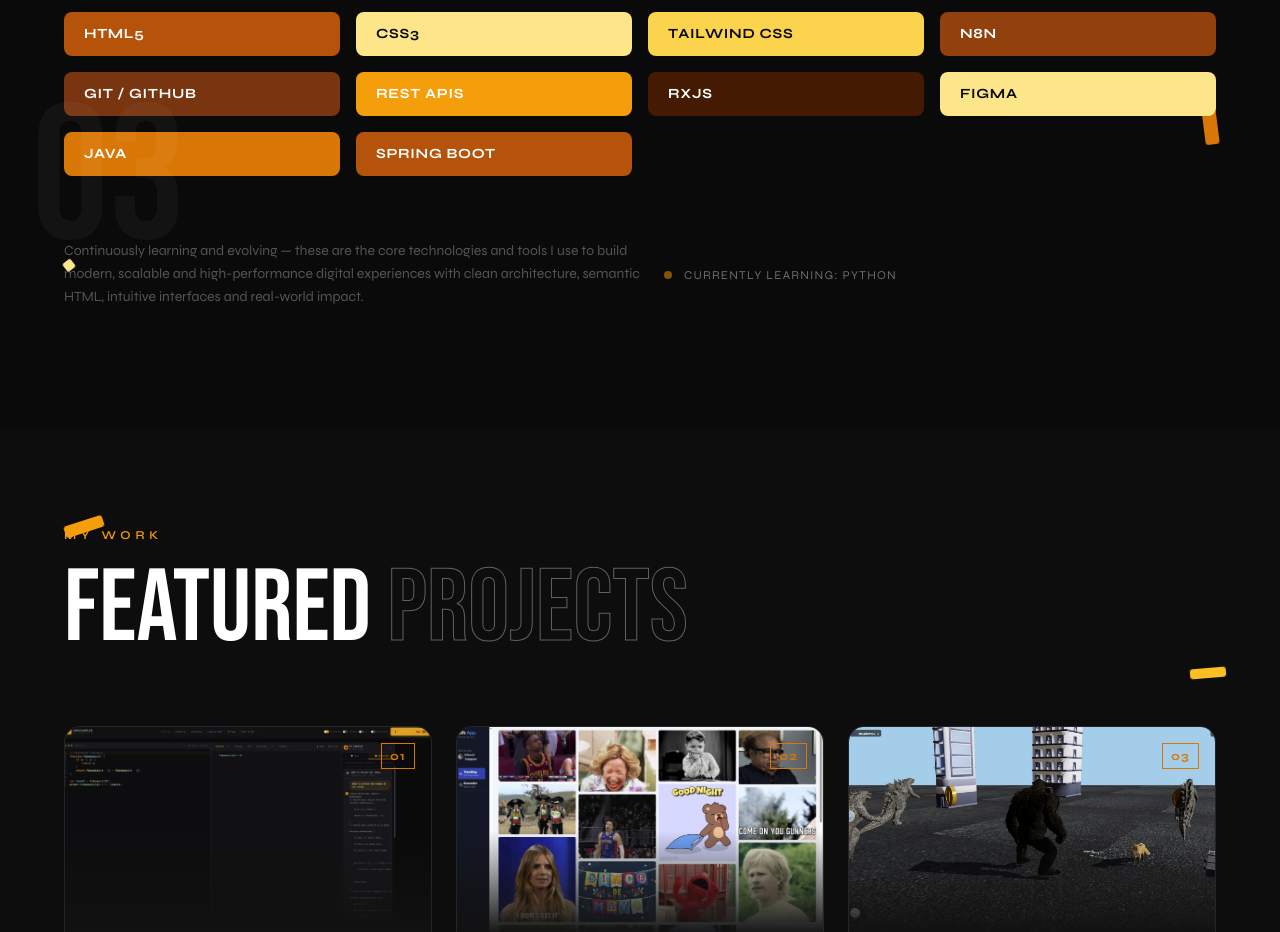
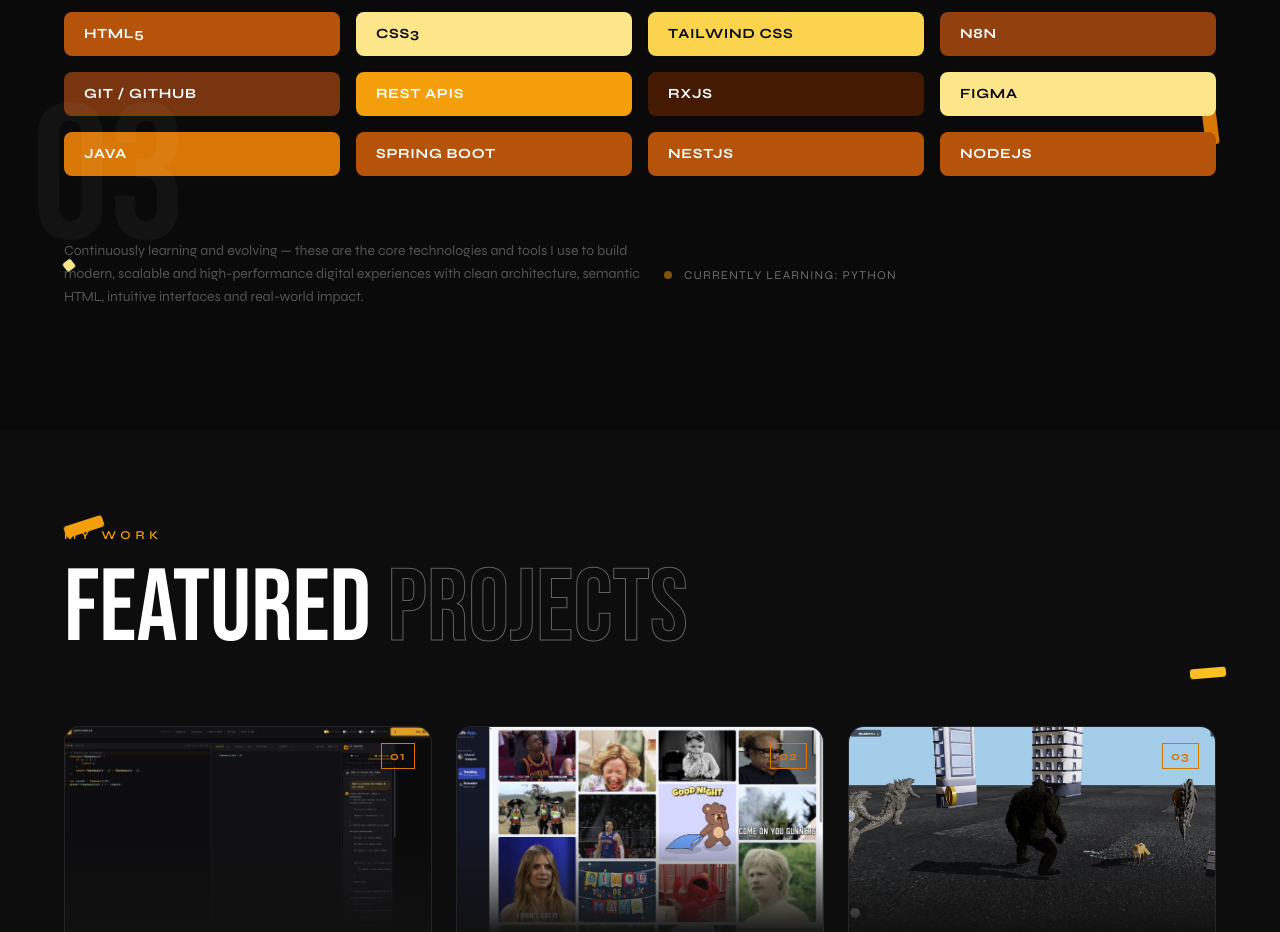
Before and after one commit to CamiloArturo98/portfolio2026, an Angular app: page / in a window 1280 px wide. Shown: the part 2060-2992 px from the top of the page. Built offline with nearby package versions, Linux system fonts and the light colour scheme.

Commit message:
Feature: 2 more skills

```diff
--- a/src/app/ui/skills.component/skills.component.ts
+++ b/src/app/ui/skills.component/skills.component.ts
@@ -33,6 +33,8 @@ export class SkillsComponent {
     { name: 'Figma',        color: '#fde68a', textColor: '#0a0a0a' },
     { name: 'JAVA',         color: '#d97706', textColor: '#ffffff' },
     { name: 'Spring boot',  color: '#b45309', textColor: '#ffffff' },
+    { name: 'NestJs',  color: '#b45309', textColor: '#ffffff' },
+    { name: 'NodeJs',  color: '#b45309', textColor: '#ffffff' },
   ];
 
   readonly shapes: ReadonlyArray<Shape> = [
```
